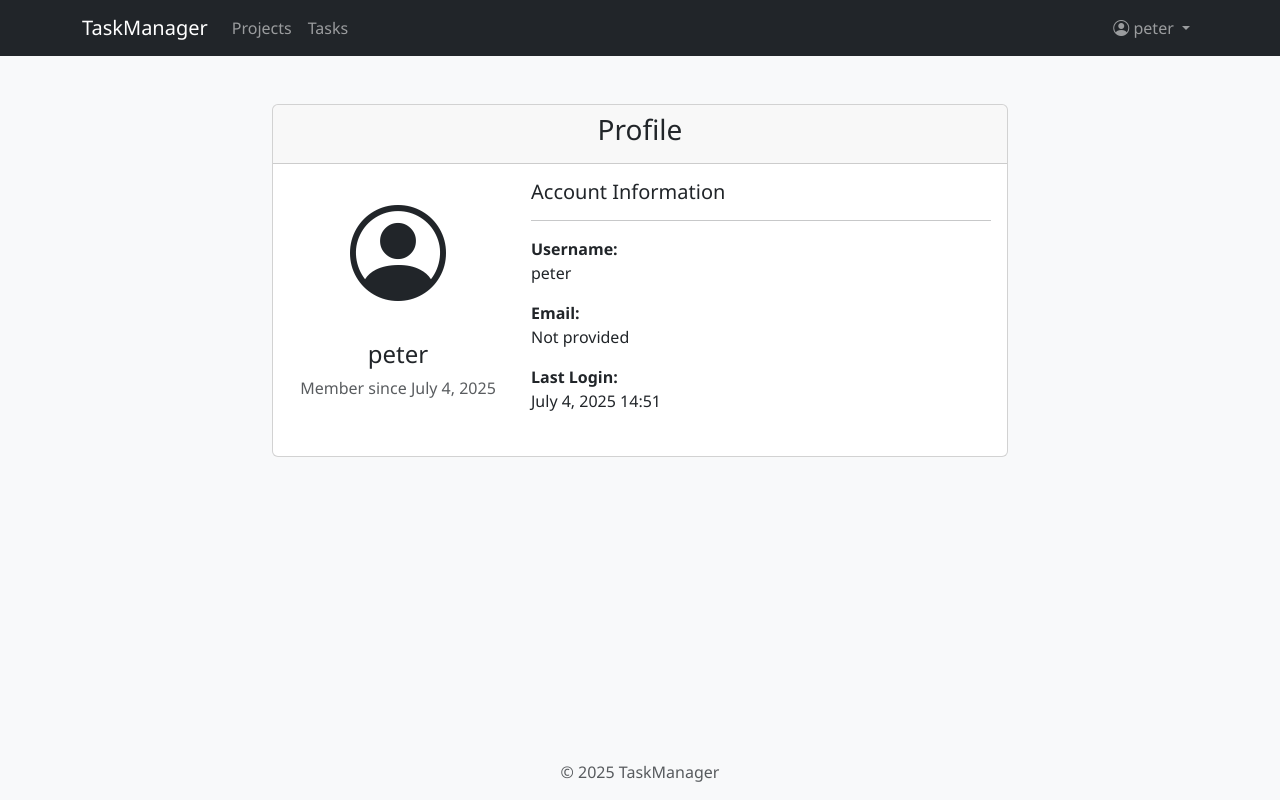
After one commit to Adelodunpeter25/Taskmanager, a Django app: page /accounts/profile/ in a window 1280 px wide. The commit adds this page. Run offline with Django 5.2, Linux system fonts and the light colour scheme; a user stored in the database is signed in.

Commit message:
fixed some bugs

```diff
--- a/taskmanager/accounts/urls.py
+++ b/taskmanager/accounts/urls.py
@@ -5,4 +5,5 @@ urlpatterns = [
     path('login/', views.login_view, name='login'),
     path('signup/', views.signup_view, name='signup'),
     path('logout/', views.logout_view, name='logout'),
+    path('profile/', views.profile_view, name='profile'),
 ]
--- a/taskmanager/accounts/views.py
+++ b/taskmanager/accounts/views.py
@@ -2,6 +2,7 @@ from django.shortcuts import render, redirect
 from django.contrib.auth import login, logout, authenticate
 from django.contrib.auth.forms import UserCreationForm, AuthenticationForm
 from django.contrib import messages
+from django.contrib.auth.decorators import login_required
 
 def login_view(request):
     if request.method == 'POST':
@@ -38,3 +39,7 @@ def logout_view(request):
     logout(request)
     messages.info(request, 'You have been logged out successfully.')
     return redirect('home')
+
+@login_required
+def profile_view(request):
+    return render(request, 'accounts/profile.html', {'user': request.user})
--- /dev/null
+++ b/taskmanager/templates/accounts/profile.html
@@ -0,0 +1,52 @@
+{% extends 'base.html' %}
+
+{% block content %}
+{% if messages %}
+<div class="container mt-3">
+    {% for message in messages %}
+    <div class="alert alert-{{ message.tags }} alert-dismissible fade show" role="alert">
+        {{ message }}
+        <button type="button" class="btn-close" data-bs-dismiss="alert" aria-label="Close"></button>
+    </div>
+    {% endfor %}
+</div>
+{% endif %}
+<div class="container mt-5">
+    <div class="row justify-content-center">
+        <div class="col-md-8">
+            <div class="card">
+                <div class="card-header">
+                    <h3 class="text-center">Profile</h3>
+                </div>
+                <div class="card-body">
+                    <div class="row">
+                        <div class="col-md-4 text-center mb-4">
+                            <div class="profile-image-container mb-3">
+                                <i class="bi bi-person-circle" style="font-size: 6rem;"></i>
+                            </div>
+                            <h4>{{ user.username }}</h4>
+                            <p class="text-muted">Member since {{ user.date_joined|date:"F j, Y" }}</p>
+                        </div>
+                        <div class="col-md-8">
+                            <h5>Account Information</h5>
+                            <hr>
+                            <div class="mb-3">
+                                <label class="fw-bold">Username:</label>
+                                <p>{{ user.username }}</p>
+                            </div>
+                            <div class="mb-3">
+                                <label class="fw-bold">Email:</label>
+                                <p>{{ user.email|default:"Not provided" }}</p>
+                            </div>
+                            <div class="mb-3">
+                                <label class="fw-bold">Last Login:</label>
+                                <p>{{ user.last_login|date:"F j, Y H:i" }}</p>
+                            </div>
+                        </div>
+                    </div>
+                </div>
+            </div>
+        </div>
+    </div>
+</div>
+{% endblock %}
--- a/taskmanager/templates/base.html
+++ b/taskmanager/templates/base.html
@@ -19,7 +19,7 @@
                 <span class="navbar-toggler-icon"></span>
             </button>
             <div class="collapse navbar-collapse" id="navbarNav">
-                <ul class="navbar-nav mx-auto">
+                <ul class="navbar-nav me-auto">
                     <li class="nav-item">
                         <a class="nav-link" href="{% url 'project_home' %}">Projects</a>
                     </li>
@@ -27,25 +27,26 @@
                     <li class="nav-item">
                         <a class="nav-link" href="{% url 'task_list' %}">Tasks</a>
                     </li>
-                    <li class="nav-item">
-                        <a class="nav-link" href="#">Account</a>
-                    </li>
                     {% endif %}
                 </ul>
                 <ul class="navbar-nav">
                     {% if user.is_authenticated %}
-                        <li class="nav-item">
-                            <span class="nav-link">Welcome, {{ user.username }}</span>
-                        </li>
-                        <li class="nav-item">
-                            <a class="nav-link" href="{% url 'logout' %}">Logout</a>
+                        <li class="nav-item dropdown">
+                            <a class="nav-link dropdown-toggle" href="#" id="navbarDropdown" role="button" data-bs-toggle="dropdown" aria-expanded="false">
+                                <i class="bi bi-person-circle"></i> {{ user.username }}
+                            </a>
+                            <ul class="dropdown-menu dropdown-menu-end" aria-labelledby="navbarDropdown">
+                                <li><a class="dropdown-item" href="{% url 'profile' %}"><i class="bi bi-person"></i> Profile</a></li>
+                                <li><hr class="dropdown-divider"></li>
+                                <li><a class="dropdown-item" href="{% url 'logout' %}"><i class="bi bi-box-arrow-right"></i> Logout</a></li>
+                            </ul>
                         </li>
                     {% else %}
                         <li class="nav-item">
-                            <a class="nav-link" href="{% url 'login' %}">Login</a>
+                            <a class="nav-link" href="{% url 'login' %}"><i class="bi bi-box-arrow-in-right"></i> Login</a>
                         </li>
                         <li class="nav-item">
-                            <a class="nav-link" href="{% url 'signup' %}">Sign up</a>
+                            <a class="nav-link" href="{% url 'signup' %}"><i class="bi bi-person-plus"></i> Sign up</a>
                         </li>
                     {% endif %}
                 </ul>
```
Also changed, not shown: taskmanager/db.sqlite3.
